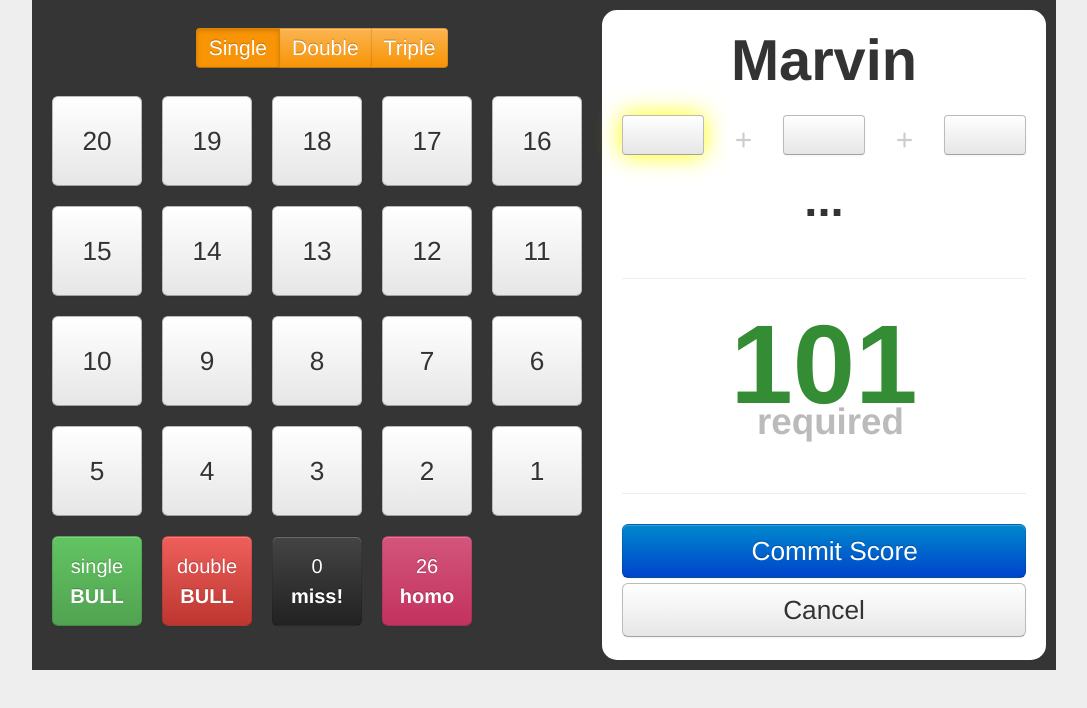
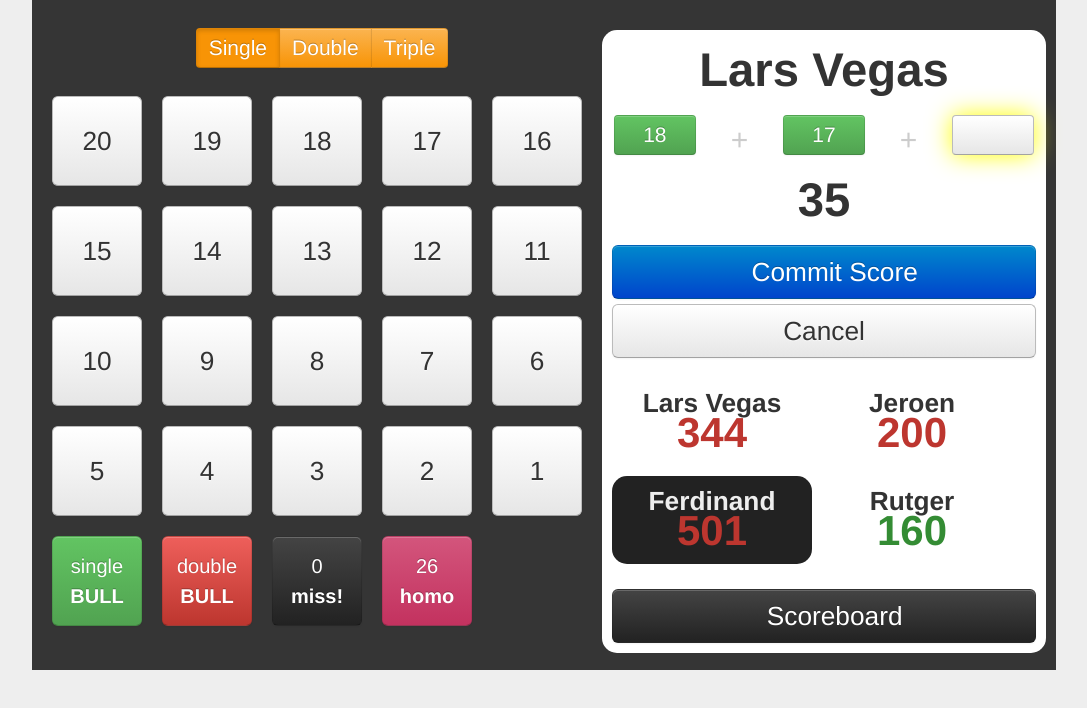
Before and after one commit to jeroenhouben/darts, a plain HTML site: page test_turn.html in a window 1280 px wide. Shown: the whole page, without its empty margins (96-1183 px from the left). Drawn offline with Linux system fonts and the light colour scheme.

Commit message:
nice styles for player overview inside turn view

```diff
--- a/css/styles.less
+++ b/css/styles.less
@@ -103,42 +103,49 @@ body {
 #score {
   background: #fff;
   border-radius: 15px;
-  height: 640px;
   margin-left: 560px;
-  padding: 0 20px 10px;
+  margin-top: 20px;
+  padding: 10px;
   text-align: right;
-  h1 {
+  h2 {
     margin-top: 0;
-    padding-top: 20px;
     text-align: center;
   }
   #current-throw {
     text-align: center;
   }
-  #required {
-    text-align: center;
-    height: 154px;
-    border: 1px solid #eee;
-    border-width: 1px 0;
-    padding: 30px 0;
-    margin: 48px 0 30px 0;
-    span {
-        font-size: 112px;
-        line-height: 112px;
+  #latest-scores {
+    overflow: hidden;
+    margin-top: 20px;
+    li {
+      text-align: center;
+      float: left;
+      margin: 0 0 10px 0;
+      padding: 10px 10px 18px 10px;
+      width: 180px;
+      border-radius: 15px;
+      cursor: pointer;
+      &.current {
+        background-color: #222;
+        h4 {
+          color: #eee;
+        }
+      }
+      h4 {
+        margin: 0;
+      }
+      span {
+        font-size: 42px;
         font-weight: bold;
         color: #bd362f;
-      &.checkout {
-        color: darken(@btnSuccessBackground, 20);
+        &.checkout {
+          color: darken(@btnSuccessBackground, 20);
+        }
       }
     }
-    h3 {
-      margin-top: -29px;
-      color: #bbb;
-      padding-left: 13px;
-    }
   }
+
   #dart-scores {
-    margin-top: 25px;
     display: table;
     width: 100%;
     li {
--- a/test_turn.html
+++ b/test_turn.html
@@ -51,40 +51,60 @@
 	</div>
 
   <div id="score">
-		<h1>Marvin</h1>
 		<div id="current-throw">
+			<h2>Lars Vegas</h2>
+
 			<ol id="dart-scores" class="unstyled">
-				<li class="active" data-bindattr-45="45">
-					<button data-ember-action="46" type="button" class="btn" data-bindattr-47="47"></button>
+				<li class="" data-bindattr-45="45">
+					<button data-ember-action="46" type="button" class="btn btn-success" data-bindattr-47="47">18</button>
 				</li>
 				<li class="plus">+</li>
 				<li class="" data-bindattr-48="48">
-					<button data-ember-action="49" type="button" class="btn" data-bindattr-50="50"></button>
+					<button data-ember-action="49" type="button" class="btn btn-success" data-bindattr-50="50">17</button>
 				</li>
 				<li class="plus">+</li>
-				<li class="" data-bindattr-51="51">
+				<li class="active" data-bindattr-51="51">
 					<button data-ember-action="52" type="button" class="btn" data-bindattr-53="53"></button>
 				</li>
 			</ol>
 			<h2>
 
-				...
+				35
 
 			</h2>
-		</div>
 
-		<div id="required">
-			<span class="required checkout" data-bindattr-54="54">101</span>
-			<h3>
-				required
-			</h3>
+			<button data-ember-action="55" class="btn btn-large btn-block btn-primary" type="button">
+				<i class="icon-save icon-white"></i> Commit Score
+			</button>
+			<a id="ember473" class="ember-view btn btn-large btn-block" href="#/match/scoreboard">Cancel</a>
+
 		</div>
 
 
-		<button data-ember-action="55" class="btn btn-large btn-block btn-primary" type="button">
-			<i class="icon-save icon-white"></i> Commit Score
+		<ol id="latest-scores" class="unstyled">
+			<li>
+				<h4>Lars Vegas</h4>
+				<span>344</span>
+			</li>
+			<li>
+				<h4>Jeroen</h4>
+				<span>200</span>
+			</li>
+			<li class="current">
+				<h4>Ferdinand</h4>
+				<span>501</span>
+			</li>
+			<li>
+				<h4>Rutger</h4>
+				<span class="checkout">160</span>
+			</li>
+		</ol>
+
+		<button data-ember-action="55" class="btn btn-large btn-block btn-inverse" type="button">
+			<i class="icon-save icon-white"></i> Scoreboard
 		</button>
-		<a id="ember473" class="ember-view btn btn-large btn-block" href="#/match/scoreboard">Cancel</a>
+
+
 	</div>
 
 </section>
```
Also changed, not shown: css/styles.css.
